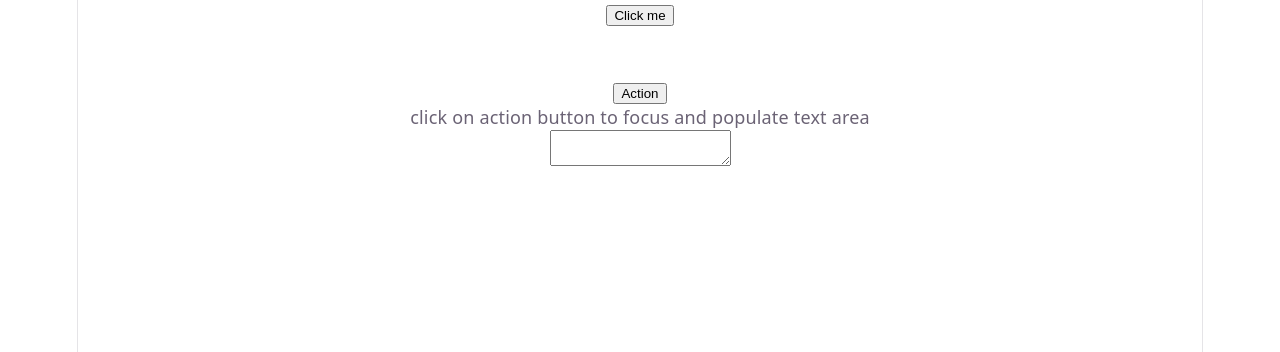
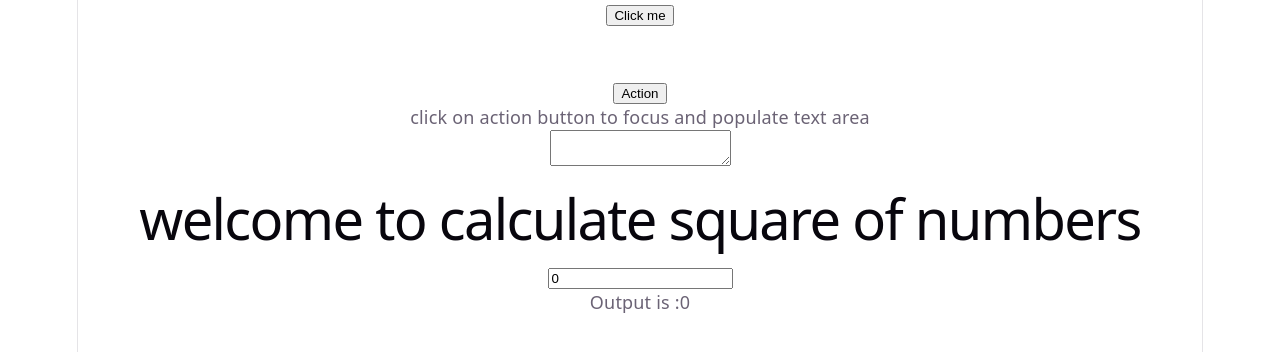
Before and after one commit to Aditi2354/Day4, a React (Vite) app: page / in a window 1280 px wide. Shown: the top 352 px of the page. Built offline with nearby package versions, Linux system fonts and the light colour scheme.

Commit message:
Practiced useMemo with example

```diff
--- a/src/App.jsx
+++ b/src/App.jsx
@@ -2,6 +2,7 @@
 import './App.css'
 import UseRef1 from './UseRef1'
 import DOMvalue from './Useref2'
+import HeavyCalculation from './UseMemo'
 function App() {
 
 
@@ -16,6 +17,9 @@ function App() {
       <div>
         <DOMvalue/>
       </div>
+      <>
+      <HeavyCalculation/>
+      </>
     </>
   )
 }
--- /dev/null
+++ b/src/UseMemo.jsx
@@ -0,0 +1,33 @@
+import {useState,useMemo} from 'react'
+
+
+export default function HeavyCalculation(){
+    const[number,setNumber] = useState(0)
+    const squaringNum = useMemo(()=> squaredNum(number),[number])
+    const handleNumber = (e)=>{
+        setNumber(e.target.value)
+    }
+
+    return (
+        <>
+        <div>
+            <h1>welcome to calculate square of numbers</h1>
+            <input
+            type='number'
+            placeholder='write a number'
+            value={number}
+            onChange={handleNumber}
+            >
+            </input>
+            <div>Output is :{squaringNum}</div>
+        </div>
+        </>
+    )
+
+
+}
+
+function squaredNum(number){
+console.log('squarring will be done')
+return Math.pow(number,2)
+}
```
